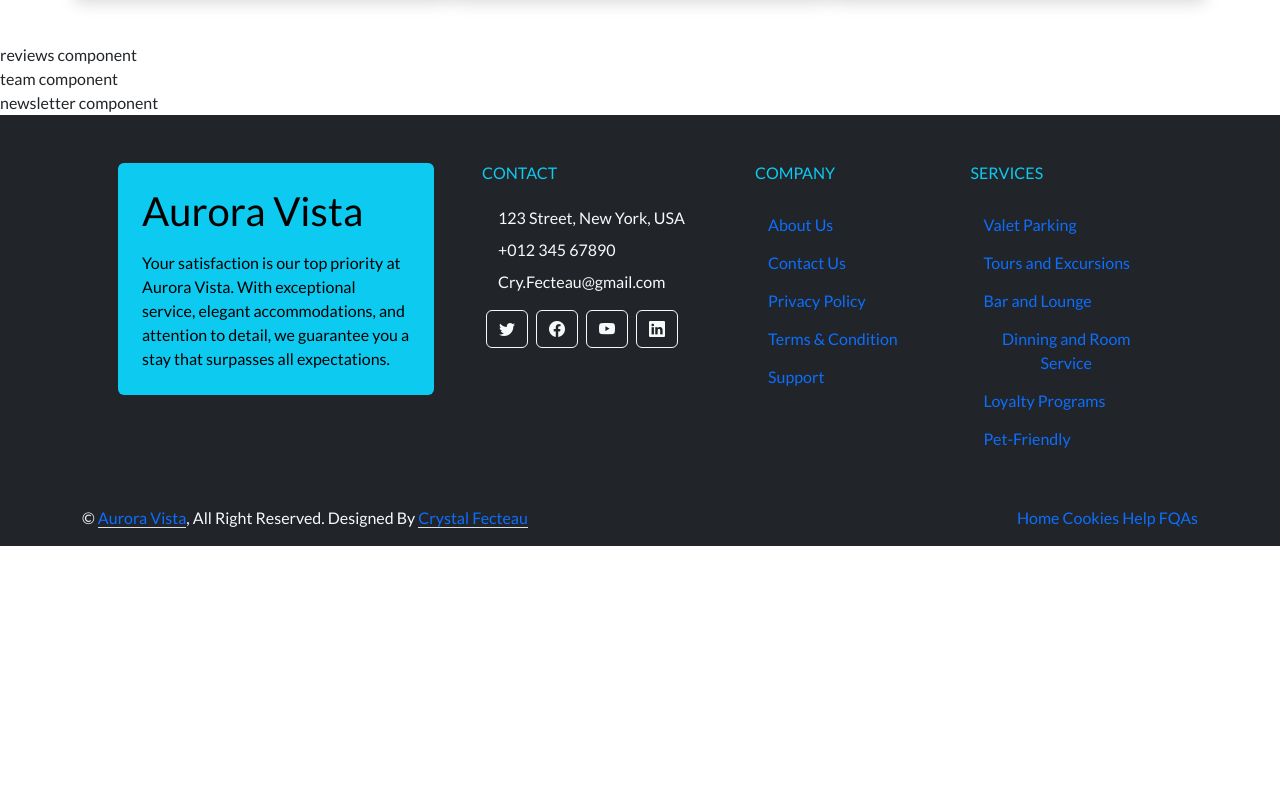
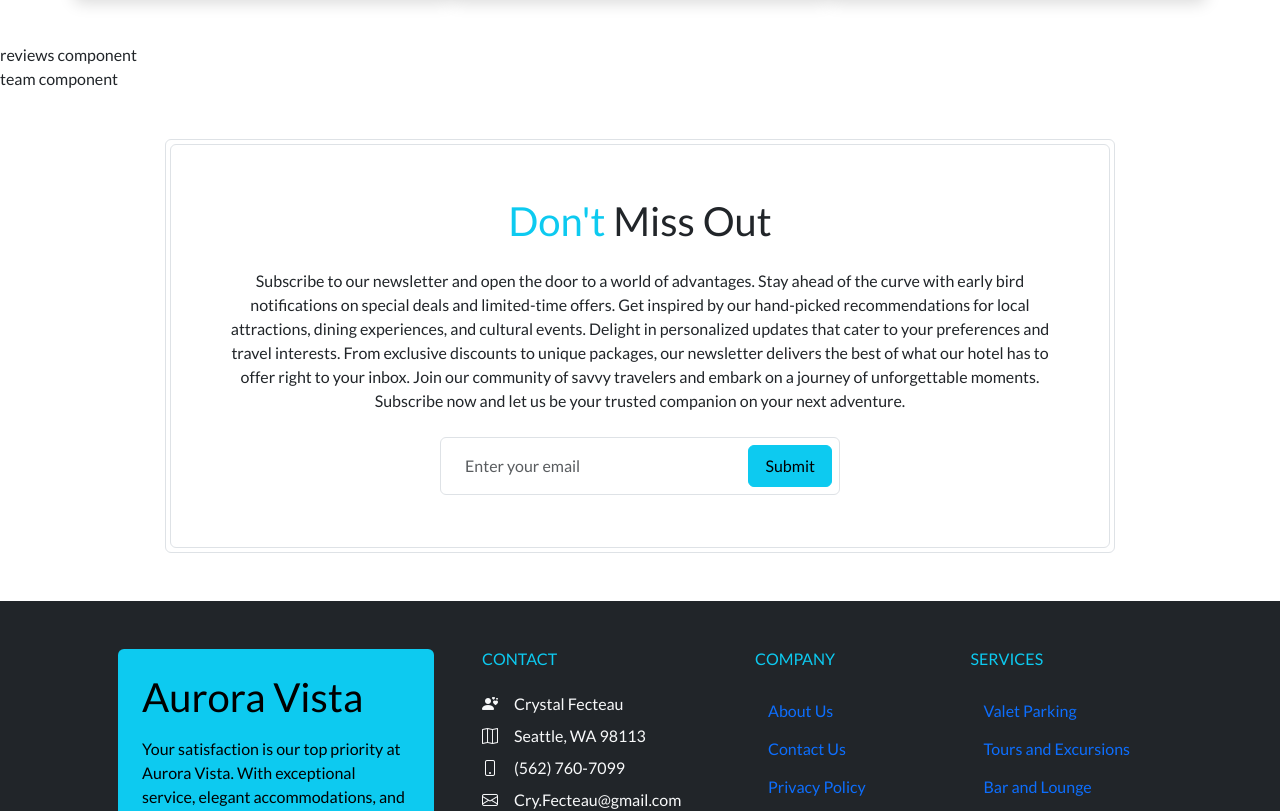
Before and after one commit to CryFecteau/aurora-vista, a Vue app: page / in a window 1280 px wide. Shown: the part 4460-5271 px from the top of the page. Before the commit the page ends 5006 px from the top, so only its background shows below. Built offline with nearby package versions, Linux system fonts and the light colour scheme.

Commit message:
Styled newsletter component

```diff
--- a/src/components/footer-component.vue
+++ b/src/components/footer-component.vue
@@ -14,11 +14,10 @@
         </div>
         <div class="col-md-6 col-lg-3">
           <h6 class="section-title text-start text-info text-uppercase mb-4">Contact</h6>
-          <p class="mb-2">
-            <i class="fa fa-map-marker-alt me-3"></i>123 Street, New York, USA
-          </p>
-          <p class="mb-2"><i class="fa fa-phone-alt me-3"></i>+012 345 67890</p>
-          <p class="mb-2"><i class="fa fa-envelope me-3"></i>Cry.Fecteau@gmail.com</p>
+          <p class="mb-2"><i class="bi bi-person-hearts me-3"></i>Crystal Fecteau</p>
+          <p class="mb-2"><i class="bi bi-map me-3"></i>Seattle, WA 98113</p>
+          <p class="mb-2"><i class="bi bi-phone me-3"></i>(562) 760-7099</p>
+          <p class="mb-2"><i class="bi bi-envelope me-3"></i>Cry.Fecteau@gmail.com</p>
           <div class="d-flex pt-2">
             <a class="btn btn-outline-light btn-social mx-1" href=""
               ><i class="bi bi-twitter"></i
--- a/src/components/newsletter-component.vue
+++ b/src/components/newsletter-component.vue
@@ -1,13 +1,45 @@
 <template>
-  <div>newsletter component</div>
+  <div class="container-xl newsletter my-5 wow fadeIn" data-wow-delay="0.1s">
+    <div class="row justify-content-center">
+      <div class="col-lg-10 border rounded p-1">
+        <div class="border rounded text-center p-1">
+          <div class="bg-white rounded text-center p-5">
+            <h1 class="mb-4"><span class="text-info">Don't</span> Miss Out</h1>
+            <p class="pb-2">
+              Subscribe to our newsletter and open the door to a world of advantages. Stay
+              ahead of the curve with early bird notifications on special deals and
+              limited-time offers. Get inspired by our hand-picked recommendations for
+              local attractions, dining experiences, and cultural events. Delight in
+              personalized updates that cater to your preferences and travel interests.
+              From exclusive discounts to unique packages, our newsletter delivers the
+              best of what our hotel has to offer right to your inbox. Join our community
+              of savvy travelers and embark on a journey of unforgettable moments.
+              Subscribe now and let us be your trusted companion on your next adventure.
+            </p>
+            <div class="position-relative mx-auto" style="max-width: 400px">
+              <input
+                class="form-control w-100 py-3 ps-4 pe-5"
+                type="text"
+                placeholder="Enter your email"
+              />
+              <button
+                type="button"
+                class="btn btn-info py-2 px-3 position-absolute top-0 end-0 mt-2 me-2"
+              >
+                Submit
+              </button>
+            </div>
+          </div>
+        </div>
+      </div>
+    </div>
+  </div>
 </template>
 
 <script>
 export default {
   name: "NewsletterComponent",
-  props: {
-    msg: String,
-  },
+  props: {},
 };
 </script>
 
```
